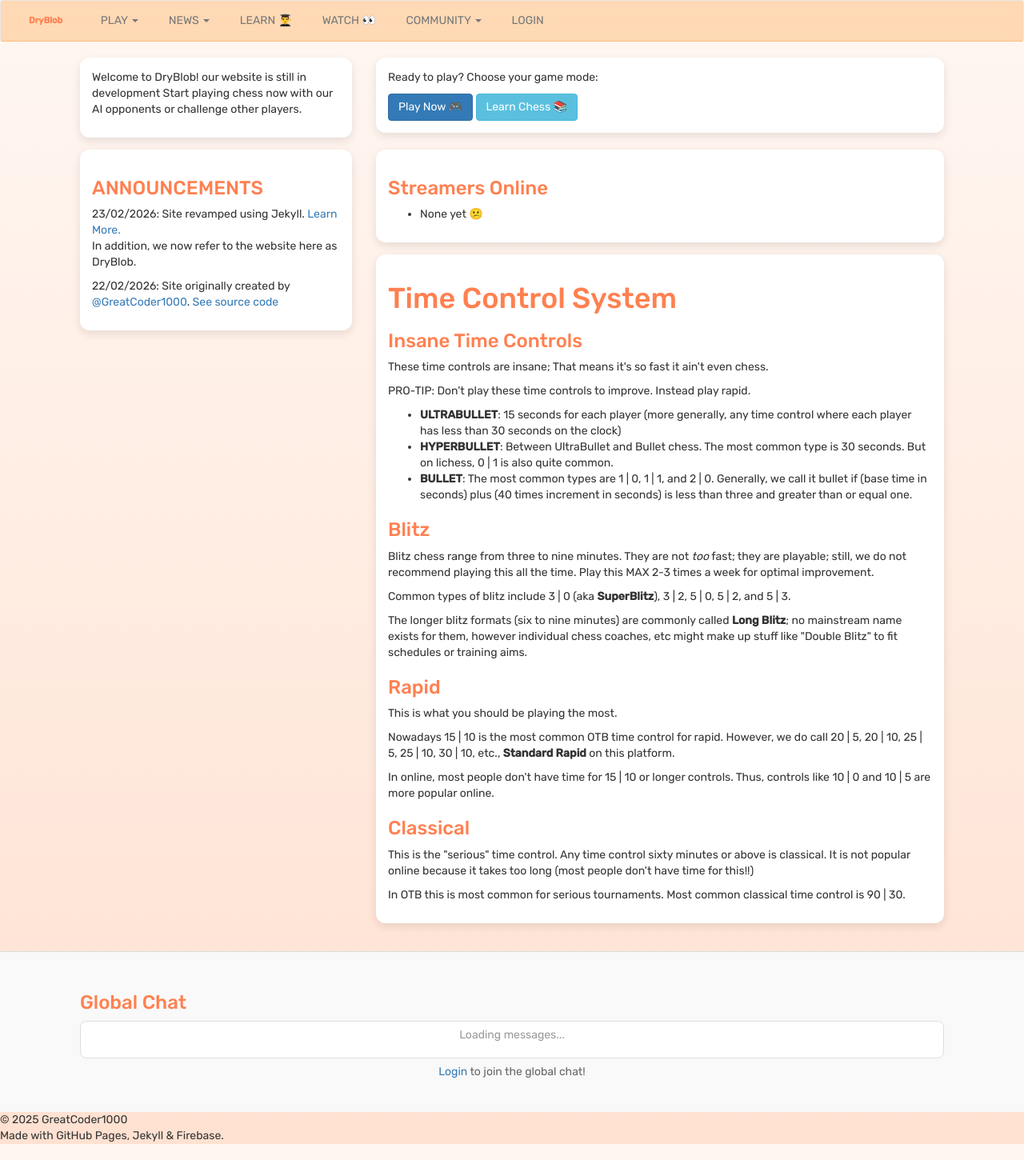
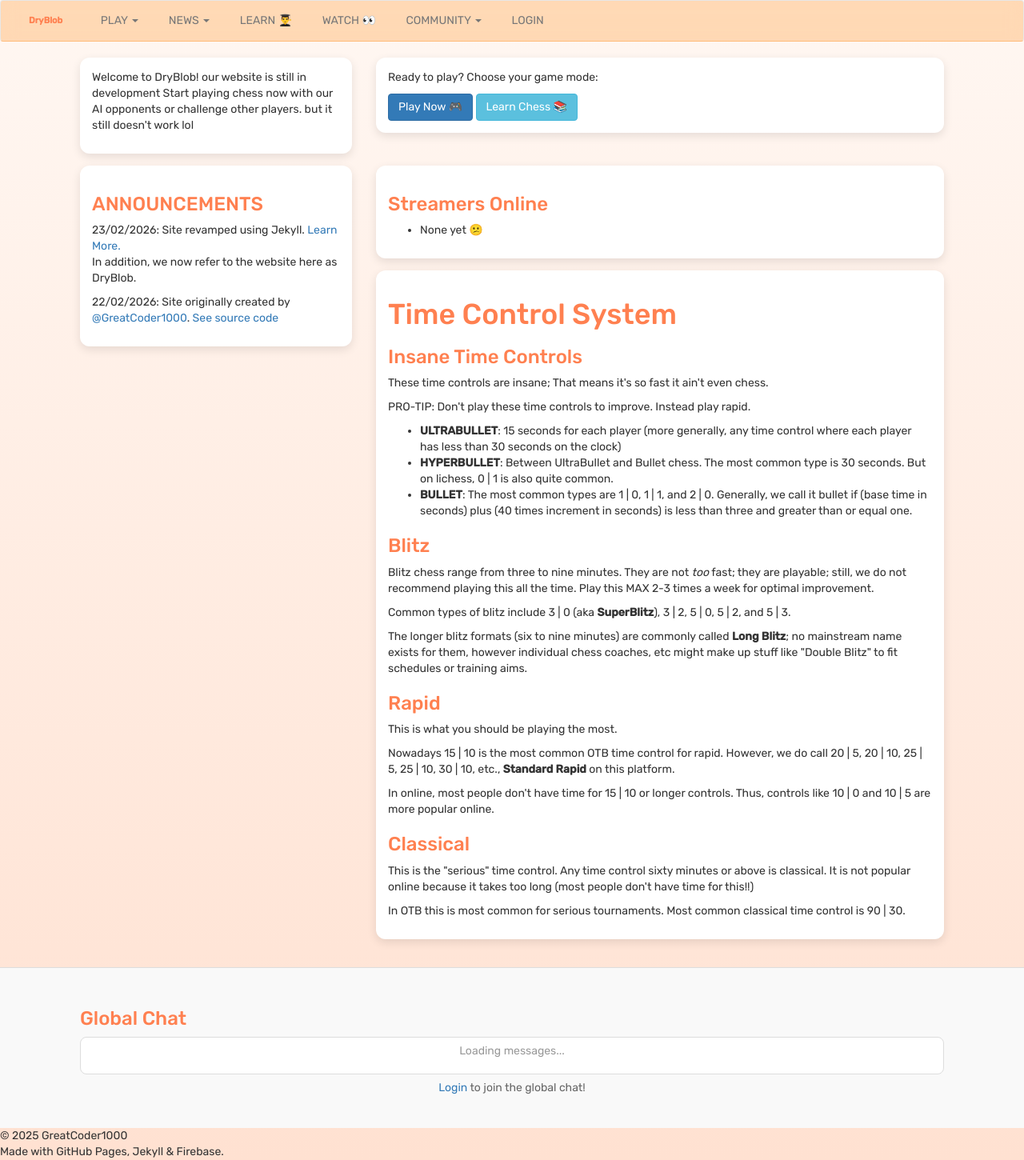
Before and after one commit to GreatCoder1000/drychess, a Jekyll site: the page built from index.html, in a window 1280 px wide. Shown: the whole page at 80% size. Built offline with Jekyll 4.4.1, drawn with Linux system fonts in a browser that asks for light colours; comment, search, counter and statistics services are not loaded.

Commit message:
Update index.html

```diff
--- a/index.html
+++ b/index.html
@@ -11,6 +11,7 @@ title: Home
                     Welcome to DryBlob!
                     our website is still in development
                     Start playing chess now with our AI opponents or challenge other players.
+                    but it still doesn't work lol
                 </p>
             </div>
         </div>
```
